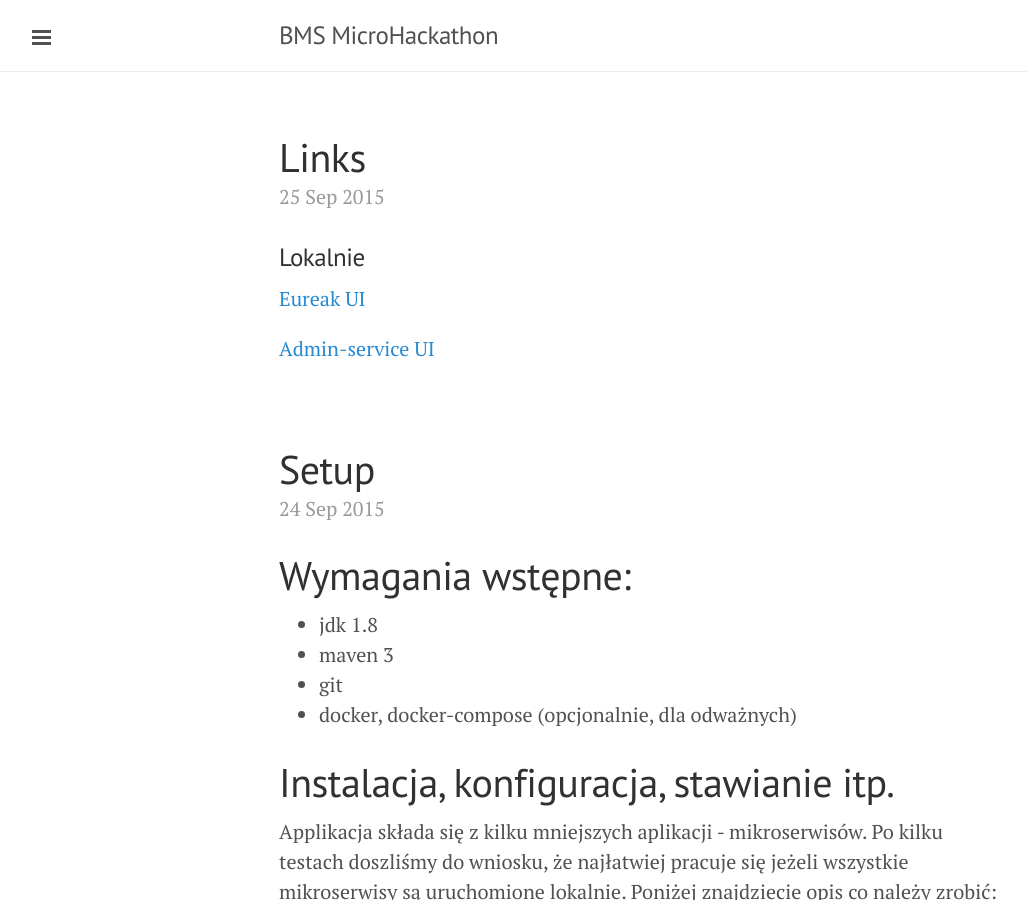
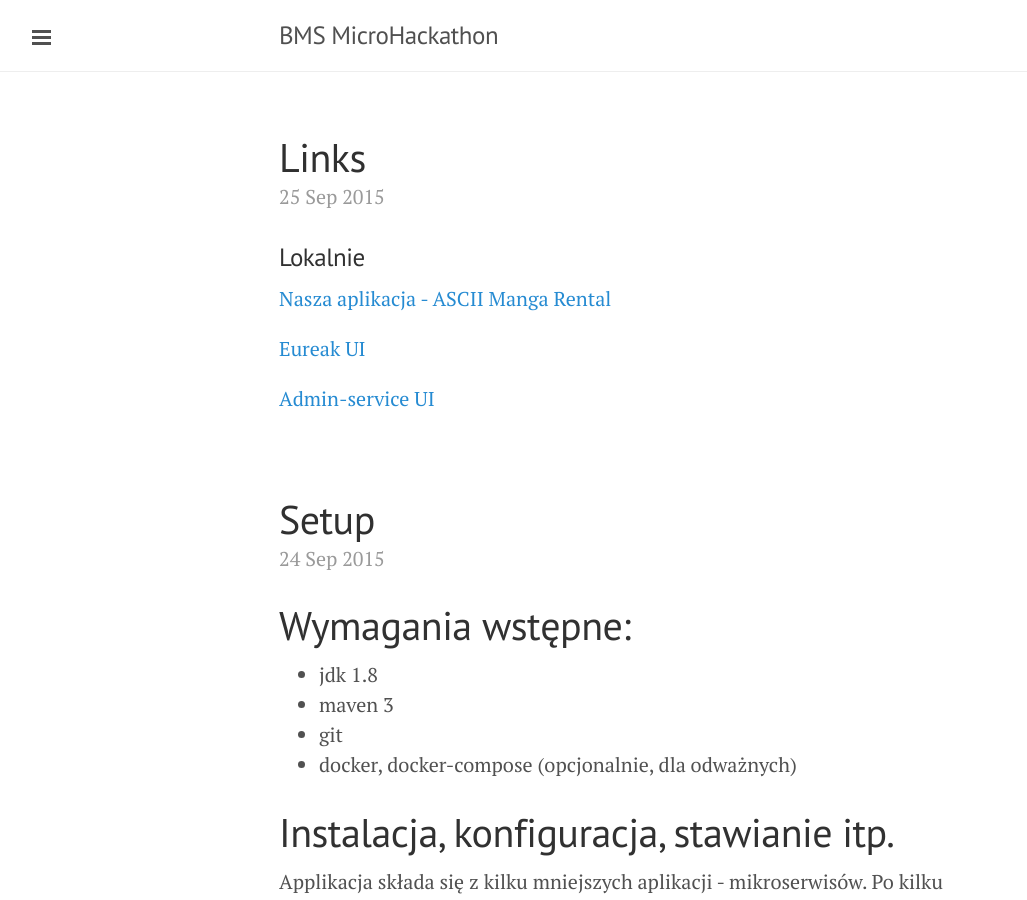
Before and after one commit to bms-devs/bms-hackathon-2015-09-26.github.io, a Jekyll site: the page built from index.html, in a window 1280 px wide and 900 px high. Shown: the whole window, without its empty margins (1-1028 px from the left). Built offline with Jekyll 4.4.1, drawn with Linux system fonts in a browser that asks for light colours; Markdown is read by kramdown in place of the engine named in the settings; the list of posts is cut into pages by our own code.

Commit message:
Update 2015-09-25-Links.md

```diff
--- a/_posts/2015-09-25-Links.md
+++ b/_posts/2015-09-25-Links.md
@@ -1,4 +1,6 @@
 ### Lokalnie
+
+[Nasza aplikacja - ASCII Manga Rental](http://localhost:8080/)
 
 [Eureak UI](http://localhost:8761/)
 
```
